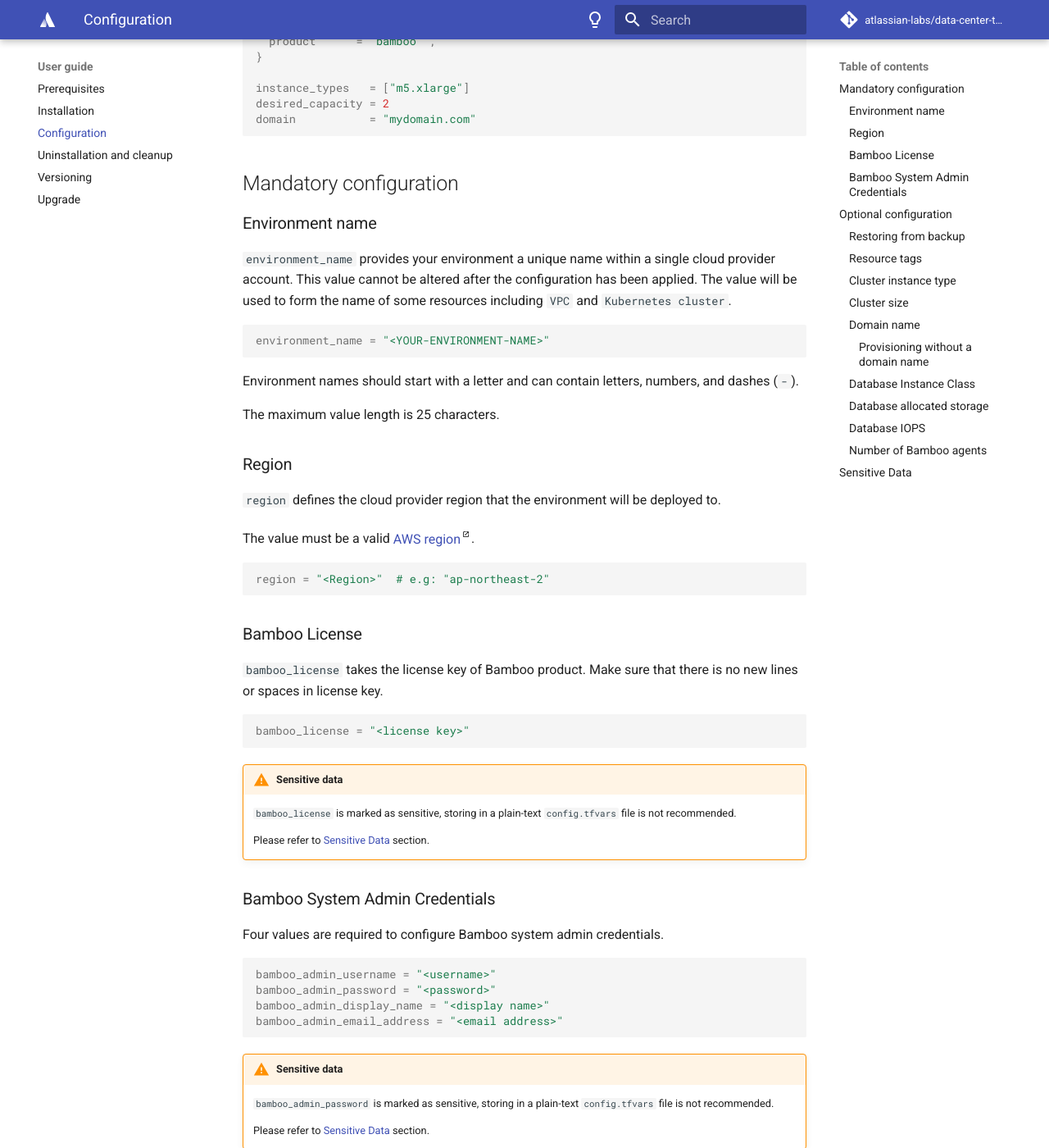
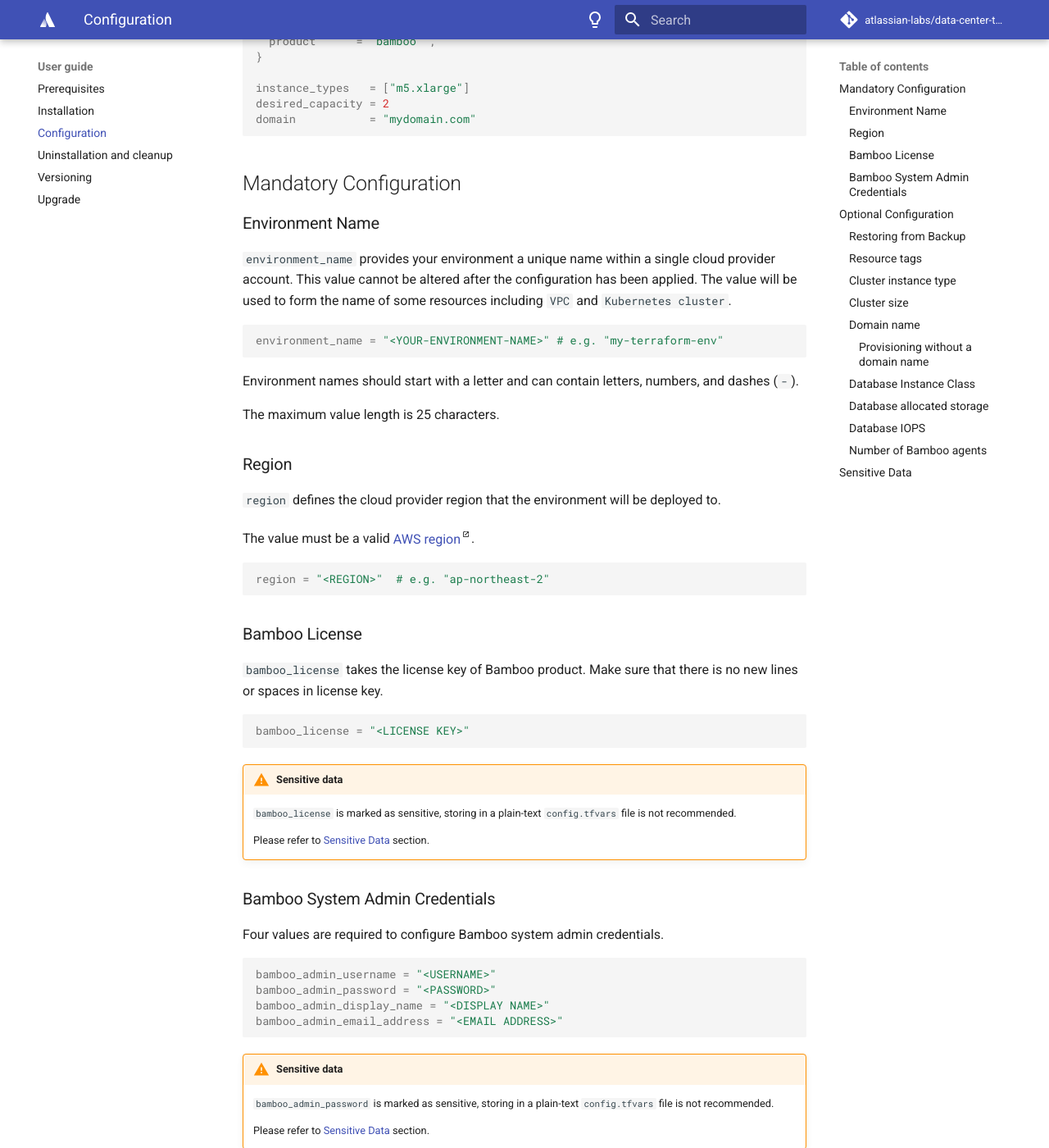
Before and after one commit to atlassian-labs/data-center-terraform, an MkDocs documentation site: the page built from docs/docs/userguide/CONFIGURATION.md, in a window 1280 px wide and 1400 px high, scrolled down 935 px. Shown: the whole window at 82% size. Built offline with MkDocs 1.6.1 and Material for MkDocs 9.7.7, drawn with Linux system fonts in a browser that asks for light colours; comment, search, counter and statistics services are not loaded; some of the changed text lies outside the part shown.

Commit message:
TFKUBE-143: Configuration docs format

````diff
--- a/docs/docs/userguide/CONFIGURATION.md
+++ b/docs/docs/userguide/CONFIGURATION.md
@@ -38,16 +38,16 @@
 domain           = "mydomain.com"
 ```
 
-## Mandatory configuration
+## Mandatory Configuration
 
-### Environment name
+### Environment Name
 
 `environment_name` provides your environment a unique name within a single cloud provider account.
 This value cannot be altered after the configuration has been applied.
 The value will be used to form the name of some resources including `VPC` and `Kubernetes cluster`.
 
 ```terraform
-environment_name = "<YOUR-ENVIRONMENT-NAME>"
+environment_name = "<YOUR-ENVIRONMENT-NAME>" # e.g. "my-terraform-env"
 ```
 
 Environment names should start with a letter and can contain letters, numbers, and dashes (`-`).
@@ -62,7 +62,7 @@
 The value must be a valid [AWS region](https://docs.aws.amazon.com/AmazonRDS/latest/UserGuide/Concepts.RegionsAndAvailabilityZones.html){.external}.
 
 ```terraform
-region = "<Region>"  # e.g: "ap-northeast-2"
+region = "<REGION>"  # e.g. "ap-northeast-2"
 ```
 
 
@@ -71,7 +71,7 @@
 Make sure that there is no new lines or spaces in license key.
 
 ```terraform
-bamboo_license = "<license key>"
+bamboo_license = "<LICENSE KEY>"
 ```
 
 !!!warning "Sensitive data"
@@ -85,10 +85,10 @@
 Four values are required to configure Bamboo system admin credentials.
 
 ```terraform
-bamboo_admin_username = "<username>"
-bamboo_admin_password = "<password>"
-bamboo_admin_display_name = "<display name>"
-bamboo_admin_email_address = "<email address>"
+bamboo_admin_username = "<USERNAME>"
+bamboo_admin_password = "<PASSWORD>"
+bamboo_admin_display_name = "<DISPLAY NAME>"
+bamboo_admin_email_address = "<EMAIL ADDRESS>"
 ```
 
 !!!warning "Sensitive data"
@@ -102,9 +102,9 @@
     You will need to use user credentials from the dataset to log into the instance.
 
 
-## Optional configuration
+## Optional Configuration
 
-### Restoring from backup
+### Restoring from Backup
 To restore data from an existing [Bamboo backup](https://confluence.atlassian.com/bamboo/exporting-data-for-backup-289277255.html){.external},
 you can set the `dataset_url` variable to a publicly accessible URL where the dataset can be downloaded.
 
````
Also changed, not shown: 1 other file.
